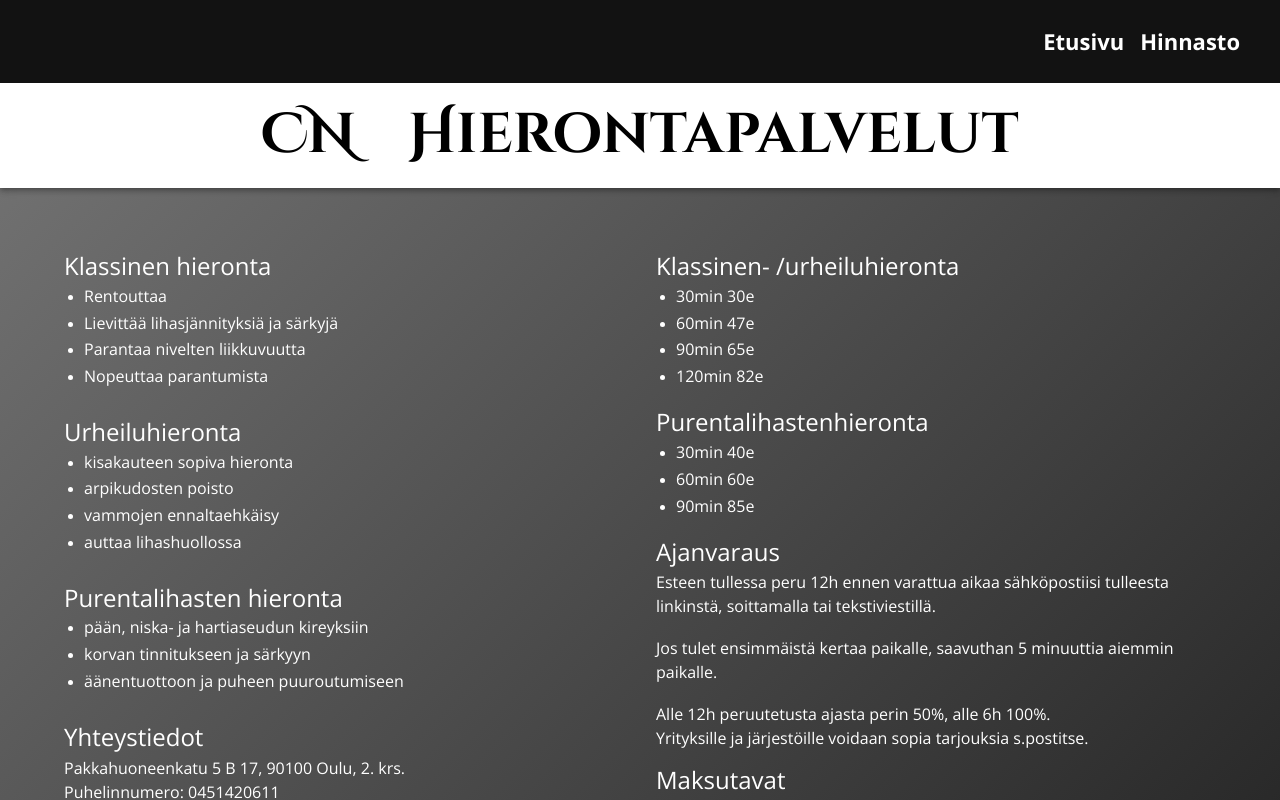
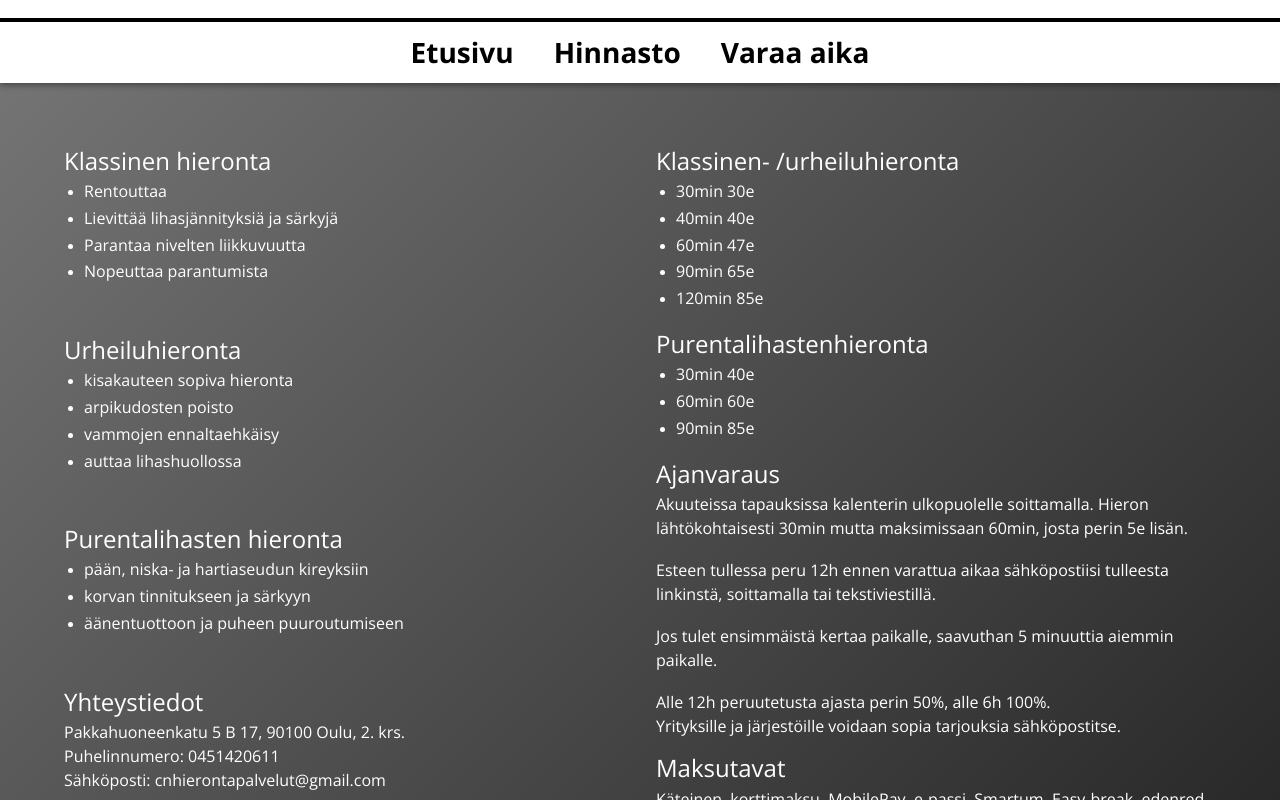
Before and after one commit to TetrisBattle/cn-hieronta, a React (Create React App) app: page /Hinnasto in a window 1280 px wide. Shown: the top 800 px of the page. Built offline with nearby package versions, Linux system fonts and the light colour scheme.

Commit message:
Add logo

```diff
--- a/src/components/Header.tsx
+++ b/src/components/Header.tsx
@@ -1,18 +1,36 @@
 import { Link } from 'react-router-dom'
 import { AppBar, Toolbar, Button, Typography, Box } from '@mui/material'
+import Logo from 'images/Logo.png'
 
 export default function Header() {
-	const pages = ['Etusivu', 'Hinnasto']
+	const pages = ['Etusivu', 'Hinnasto', 'Varaa aika']
 
 	return (
 		<AppBar
 			sx={{
 				backgroundImage: 'unset',
-				backgroundColor: '#121212',
+				backgroundColor: '#fff',
+				color: '#000'
 			}}
 		>
-			<Toolbar sx={{ p: 2 }}>
-				<Box className='navButtons' sx={{ ml: 'auto', pr: 2 }}>
+			<Box px={80}>
+				<img src={Logo} alt="CN hierontapalvelut" width='100%' />
+			</Box>
+			{/* <Typography
+				variant='h1'
+				sx={{
+					p: 2.5,
+					textAlign: 'center',
+					fontSize: 'clamp(1.75rem, 5.3vw, 6rem)',
+					fontWeight: 700,
+					fontFamily: 'Cinzel Decorative',
+					wordSpacing: '1ch',
+				}}
+			>
+				CN Hierontapalvelut
+			</Typography> */}
+			<Toolbar sx={{ borderTop: 'solid black 4px', display: 'flex', justifyContent: 'center' }}>
+				<Box className='navButtons' sx={{ display: 'flex', gap: 3 }}>
 					{pages.map((page) => (
 						<Button
 							key={page}
@@ -21,9 +39,8 @@ export default function Header() {
 							variant='text'
 							disableRipple
 							sx={{
-								color: 'inherit',
 								backgroundColor: 'transparent',
-								fontSize: '1.375rem',
+								fontSize: '1.75rem',
 							}}
 						>
 							{page}
@@ -31,21 +48,6 @@ export default function Header() {
 					))}
 				</Box>
 			</Toolbar>
-			<Typography
-				variant='h1'
-				sx={{
-					bgcolor: '#fff',
-					color: 'black',
-					p: 2.5,
-					textAlign: 'center',
-					fontSize: 'clamp(1.75rem, 5.3vw, 3.5rem)',
-					fontWeight: 700,
-					fontFamily: 'Cinzel Decorative',
-					wordSpacing: '1ch',
-				}}
-			>
-				CN Hierontapalvelut
-			</Typography>
 		</AppBar>
 	)
 }
--- a/src/pages/Hinnasto.tsx
+++ b/src/pages/Hinnasto.tsx
@@ -71,7 +71,7 @@ export default function Pricing() {
 
 	const hinnasto1 = {
 		title: 'Klassinen- /urheiluhieronta',
-		items: ['30min\t30e', '60min\t47e', '90min\t65e', '120min\t82e'],
+		items: ['30min\t30e', '40min\t40e', '60min\t47e', '90min\t65e', '120min\t85e'],
 	}
 
 	const hinnasto2 = {
@@ -126,6 +126,12 @@ export default function Pricing() {
 				<Grid item xs={12}>
 					<Typography variant='h2'>Ajanvaraus</Typography>
 					<Typography>
+						Akuuteissa tapauksissa kalenterin ulkopuolelle soittamalla.
+						Hieron lähtökohtaisesti 30min mutta maksimissaan 60min,
+						josta perin 5e lisän.
+					</Typography>
+					<br />
+					<Typography>
 						Esteen tullessa peru 12h ennen varattua aikaa sähköpostiisi
 						tulleesta linkinstä, soittamalla tai tekstiviestillä.
 					</Typography>
@@ -139,7 +145,7 @@ export default function Pricing() {
 						Alle 12h peruutetusta ajasta perin 50%, alle 6h 100%.
 					</Typography>
 					<Typography>
-						Yrityksille ja järjestöille voidaan sopia tarjouksia s.postitse.
+						Yrityksille ja järjestöille voidaan sopia tarjouksia sähköpostitse.
 					</Typography>
 				</Grid>
 
```
Also changed, not shown: src/images/Logo.png (added).
